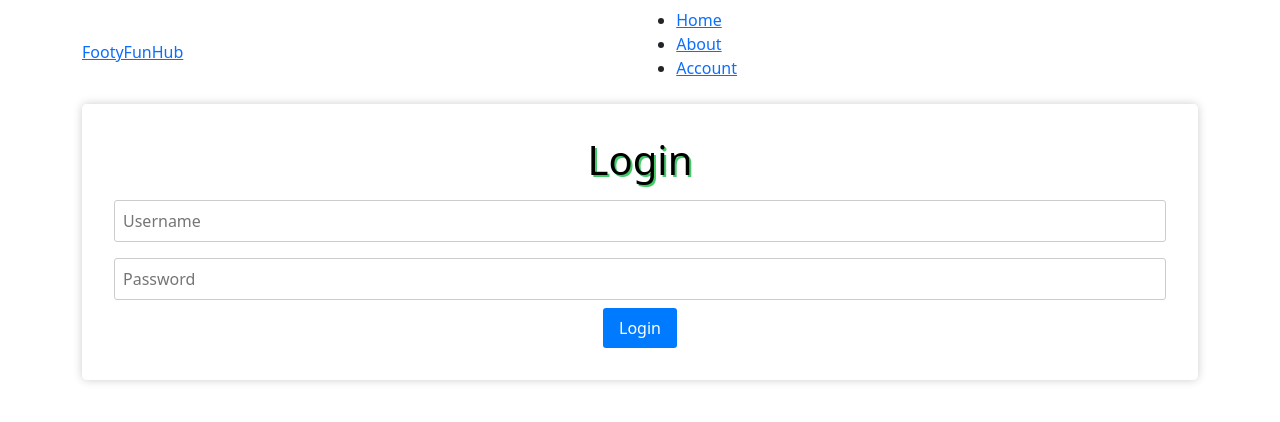
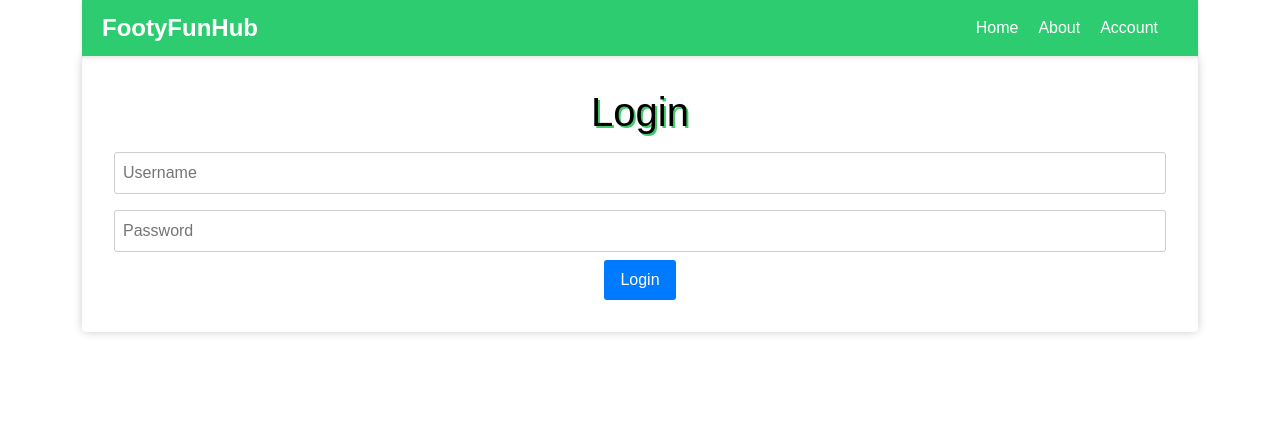
Before and after one commit to JamesLian7/aspnetserver, a React (Create React App) app in the folder reactclient/: page /Account in a window 1280 px wide. Shown: the top 422 px of the page. Built offline with nearby package versions, Linux system fonts and the light colour scheme.

Commit message:
commit styles

```diff
--- a/reactclient/src/styles.css
+++ b/reactclient/src/styles.css
@@ -254,3 +254,105 @@ h2{
 
 font-size: 50px;
 }
+
+
+* {
+margin: 0;
+padding: 0;
+box-sizing: border-box;
+}
+
+
+body {
+font-family: Arial, sans-serif;
+}
+
+/* Reset some default styles */
+* {
+margin: 0;
+padding: 0;
+box-sizing: border-box;
+}
+
+/* Global styles */
+body {
+font-family: Arial, sans-serif;
+}
+
+/* Navbar styles */
+.navbar {
+display: flex;
+justify-content: space-between;
+align-items: center;
+background-color: #2ecc71; /* Green color */
+color: #fff;
+padding: 10px 20px;
+box-shadow: 0 2px 4px rgba(0, 0, 0, 0.1); /* Add 3D effect with box shadow */
+}
+
+.nav-title {
+font-size: 24px;
+font-weight: bold;
+}
+
+.nav-links {
+list-style: none;
+display: flex;
+margin: 0;
+padding: 0;
+}
+.nav-title{
+text-decoration: none;
+color: white;
+}
+.nav-title:hover{
+color: #f39c12;
+transition: color 0.3s ease-in-out;
+}
+.nav-links li {
+margin-right: 20px;
+}
+
+.nav-links a {
+text-decoration: none;
+color: #fff;
+transition: color 0.3s ease-in-out;
+}
+
+.nav-links a:hover {
+color: #f39c12;
+}
+
+.menu-icon {
+font-size: 24px;
+cursor: pointer;
+display: none;
+}
+
+/* Media queries */
+@media screen and (max-width: 768px) {
+.navbar {
+  flex-direction: column;
+}
+
+.menu-icon {
+  display: block;
+}
+
+.nav-links {
+  display: none;
+  flex-direction: column;
+  text-align: center;
+  width: 100%;
+  background-color: #2ecc71; /* Green color */
+  position: absolute;
+  top: 60px;
+  left: 0;
+  z-index: 1;
+  box-shadow: 0 2px 4px rgba(0, 0, 0, 0.1); /* Add 3D effect with box shadow */
+}
+
+.nav-links.show {
+  display: flex;
+}
+}
```
Lines whose indentation alone changed are shown as unchanged.
